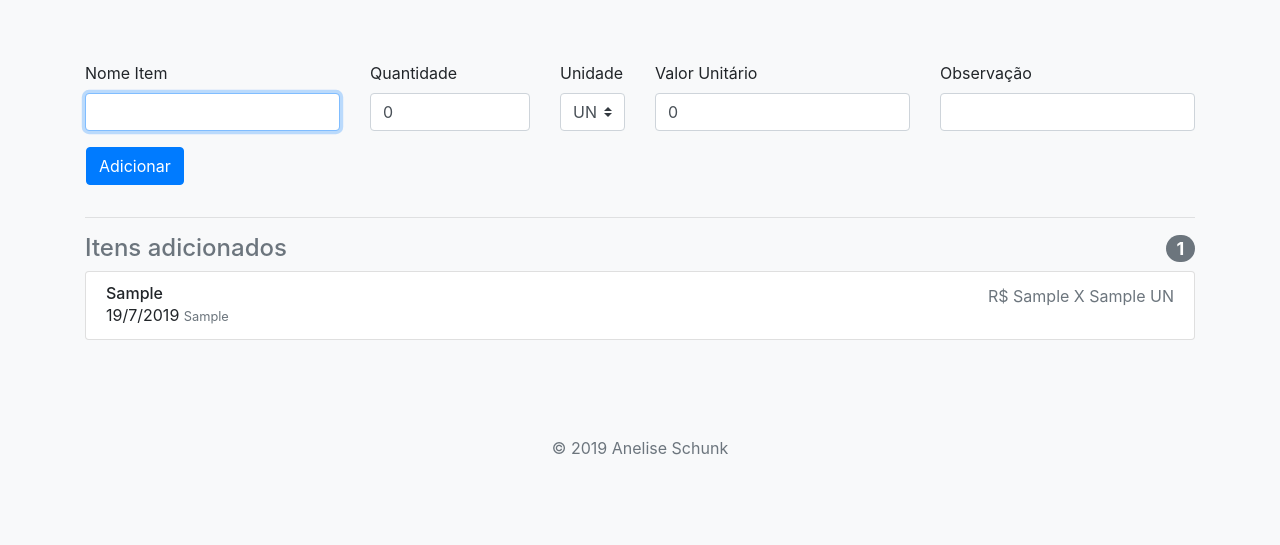
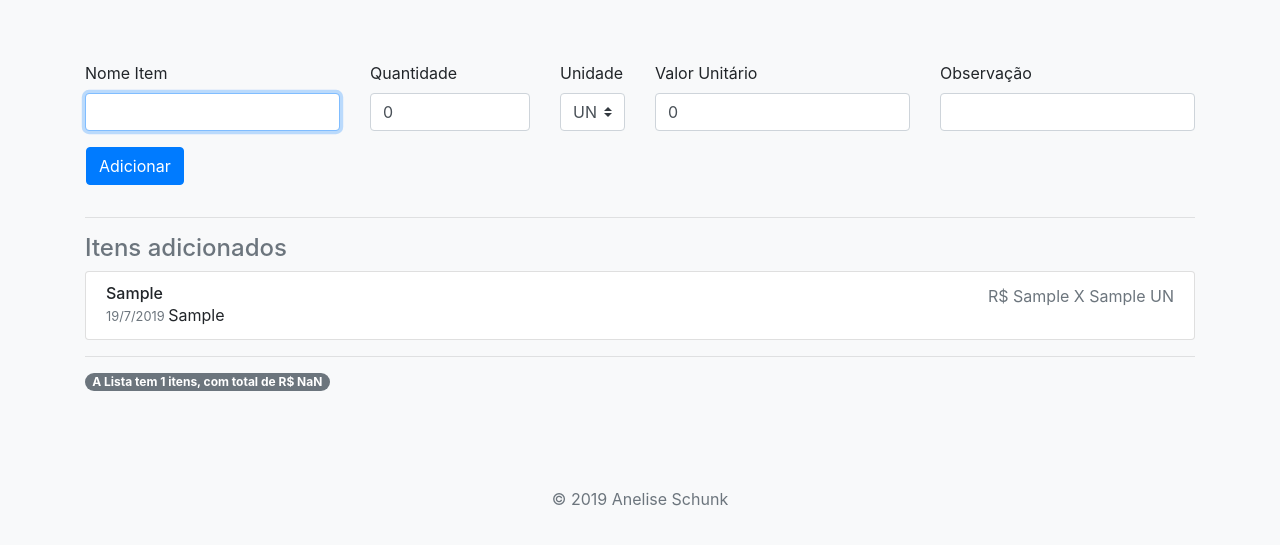
Before and after one commit to Anelise/VanillaJS_ListaDeCompras, a plain HTML site: page index.html in a window 1280 px wide. Both pictures are taken after typing "Sample", "Sample", "Sample", "Sample" into the empty fields and a click on the button "Adicionar". Shown: the part 223-768 px from the top of the page. Drawn offline with Linux system fonts and the light colour scheme.

Commit message:
corrigido o totalizador da lista

```diff
--- a/index.html
+++ b/index.html
@@ -61,10 +61,12 @@
             </form>
           </div>
 
-          <hr >
-        <div id="listaProdutosView">
+        <hr >
+        <div id="listaProdutosView"></div>
+        <hr >
+        <span class="badge badge-secondary badge-pill" id="contaLista"></span>
 
-        </div>
+
         <div>
             <footer class="my-5 pt-5 text-muted text-center text-small">
             <p class="mb-1">© 2019 Anelise Schunk</p>
--- a/js/controller/ListaProdutosController.js
+++ b/js/controller/ListaProdutosController.js
@@ -7,7 +7,7 @@ class ListaProdutosController{
 		this._inputValorUnitario= $('#vunitario');
 		this._inputObservacao = $('#obs');
 		this._listaProdutos = new  ListaProdutos();
-		this._listaProdutosView = new ListaProdutosView($('#listaProdutosView'));
+		this._listaProdutosView = new ListaProdutosView($('#listaProdutosView'), $('#contaLista'));
 		this._listaProdutosView.update(this._listaProdutos);
 	}
 
--- a/js/view/ListaProdutosView.js
+++ b/js/view/ListaProdutosView.js
@@ -1,27 +1,35 @@
 class ListaProdutosView{
-	constructor(elemento){
-		this._elemento = elemento;
+	constructor(elementoTabela,elementoContador){
+		this._elementoTabela = elementoTabela;
+		this._elementoContador = elementoContador;
 	}
 
 	_template(model){
 		return `
 		<h4 class="d-flex justify-content-between align-items-center">
             <span class="text-muted">Itens adicionados</span>
-            <span class="badge badge-secondary badge-pill" id="contaLista"></span>
+
           </h4>
            <ul class="list-group">${model.produtos.map(produto=> `
 			<li class="list-group-item d-flex justify-content-between">
               <div>
-                <h6 class="my-0">${produto.nome}</h6>${DateHelper.dataParaTexto(produto.data)}
-                <small class="text-muted">${produto.observacao}</small>
+                <h6 class="my-0">${produto.nome}</h6>
+                <small class="text-muted">${DateHelper.dataParaTexto(produto.data)} </small> ${produto.observacao}
               </div>
               <span class="text-muted">R$ ${produto.valorUnitario} X ${produto.quantidade} ${produto.unidade}</span>
             </li>`).join('')}</ul></div>`;
 	}
 
 	update(model){
-		this._elemento.innerHTML = this._template(model);
-		document.querySelector("#contaLista").innerHTML=model.produtos.length;
+		this._elementoTabela.innerHTML = this._template(model);
+
+		let somaTotalLista = model.produtos.reduce(function(total,n){
+			return total
+			+ (DecimalHelper.textoParaDecimal(n.valorUnitario)
+				*( n.unidade == 'UN'? n.quantidade : 1 ));
+		},0.0);
+
+		this._elementoContador.innerHTML= `A Lista tem ${model.produtos.length} itens, com total de R$ ${DecimalHelper.decimalParaTexto(somaTotalLista)}`;
 
 	}
 }
```
